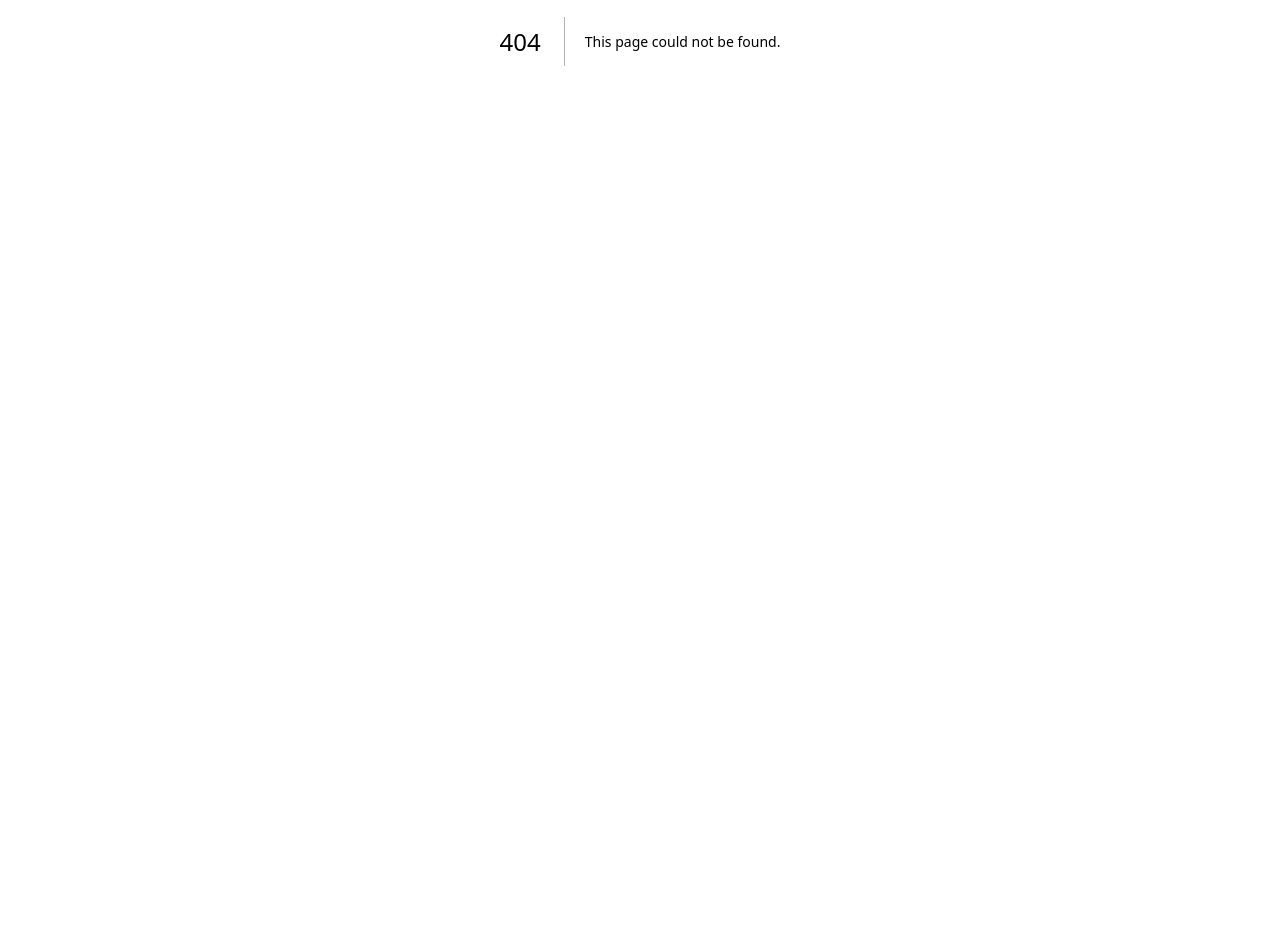
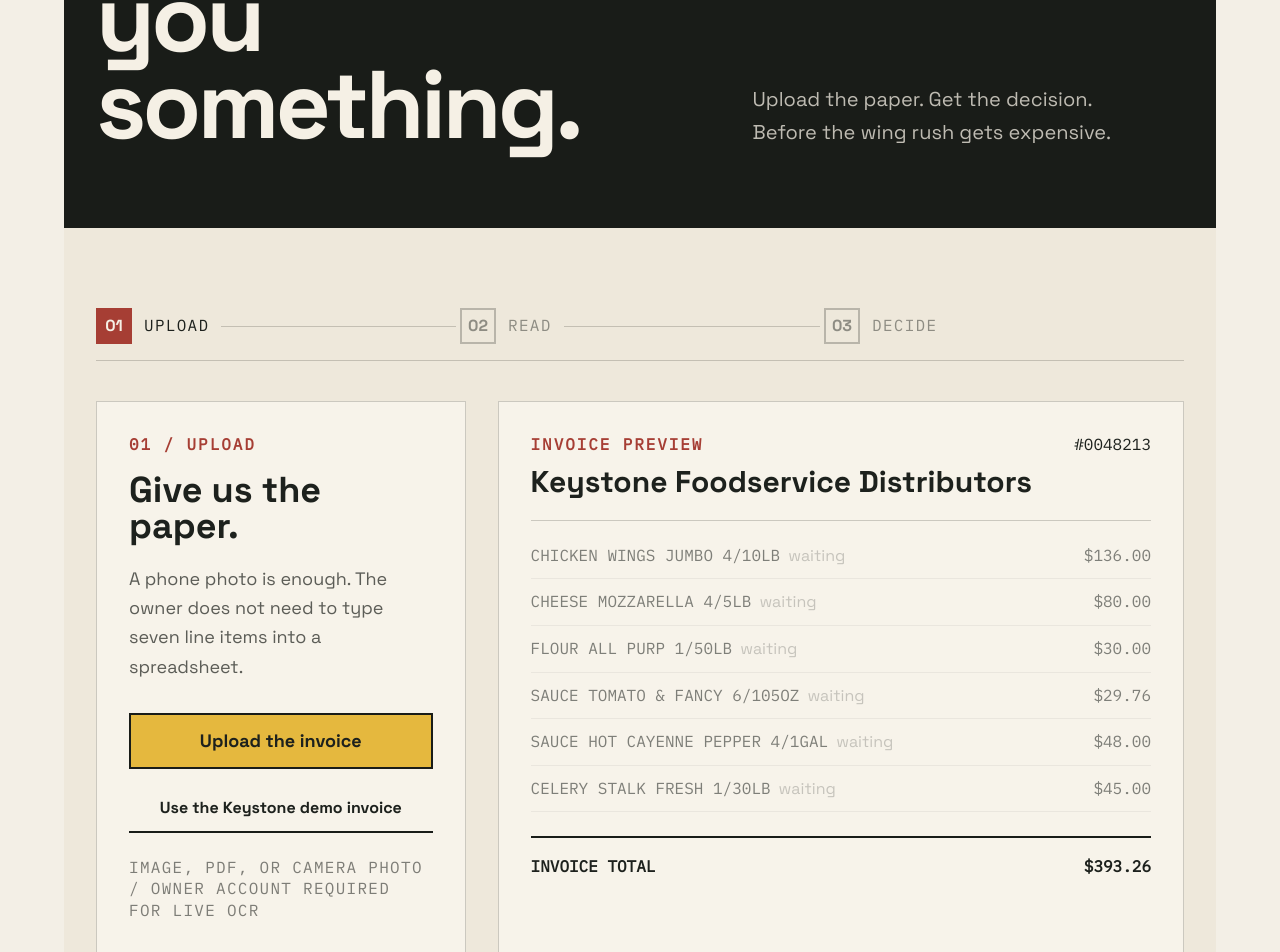
Before and after one commit to mattothomas/resturant-compiled, a Next.js app: page /demo in a window 1280 px wide. Before the commit this address had no page. Shown: the part 484-1436 px from the top of the page. Before the commit the page ends 973 px from the top, so only its background shows below. Built offline with nearby package versions, Linux system fonts and the light colour scheme.

Commit message:
Add invoice intelligence product walkthrough

```diff
--- /dev/null
+++ b/app/demo/page.js
@@ -0,0 +1,99 @@
+"use client";
+
+import Link from "next/link";
+import { motion } from "motion/react";
+import { useRef, useState } from "react";
+
+const LINES = [
+  ["CHICKEN WINGS JUMBO 4/10LB", "$136.00", "chicken wings"],
+  ["CHEESE MOZZARELLA 4/5LB", "$80.00", "mozzarella"],
+  ["FLOUR ALL PURP 1/50LB", "$30.00", "flour"],
+  ["SAUCE TOMATO & FANCY 6/105OZ", "$29.76", "tomato sauce"],
+  ["SAUCE HOT CAYENNE PEPPER 4/1GAL", "$48.00", "hot sauce"],
+  ["CELERY STALK FRESH 1/30LB", "$45.00", "celery"],
+];
+
+const STAGES = ["Upload", "Read", "Decide"];
+
+export default function DemoPage() {
+  const inputRef = useRef(null);
+  const [stage, setStage] = useState(0);
+  const [fileName, setFileName] = useState("");
+  const [inventory, setInventory] = useState(false);
+
+  function start(file) {
+    setFileName(file?.name || "keystone-invoice-0048213.png");
+    setStage(1);
+    window.setTimeout(() => setStage(2), 1400);
+  }
+
+  return (
+    <div className="-mx-5 -mt-8 min-h-screen overflow-hidden bg-[#eee8db] md:-mx-8 md:-mt-12">
+      <section className="bg-[#191c18] px-5 py-12 text-[#f5f0e5] md:px-8 md:py-20">
+        <div className="mx-auto max-w-6xl">
+          <Link href="/home-2" className="font-mono text-sm uppercase tracking-[0.12em] text-[#e5b83e]">← Back to the neighborhood board</Link>
+          <div className="mt-16 grid gap-10 md:grid-cols-[1fr_0.7fr] md:items-end">
+            <div><p className="font-mono text-sm uppercase tracking-[0.12em] text-[#e5b83e]">A product walkthrough / owner desk</p><h1 className="mt-5 max-w-4xl text-6xl font-bold leading-[0.9] tracking-[-0.04em] md:text-8xl">Your invoice is trying to tell you something.</h1></div>
+            <p className="max-w-sm text-xl leading-relaxed text-[#f5f0e5]/75">Upload the paper. Get the decision. Before the wing rush gets expensive.</p>
+          </div>
+        </div>
+      </section>
+
+      <main className="mx-auto max-w-6xl px-5 py-12 md:px-8 md:py-20">
+        <div className="mb-10 flex items-center gap-1 border-b border-[#191c18]/20 pb-4">
+          {STAGES.map((label, index) => <div key={label} className="flex flex-1 items-center gap-3"><span className={`grid size-9 place-items-center border-2 text-sm font-bold ${stage >= index ? "border-[#a63e34] bg-[#a63e34] text-[#f5f0e5]" : "border-[#191c18]/25 text-[#191c18]/45"}`}>0{index + 1}</span><span className={`font-mono text-sm uppercase tracking-[0.08em] ${stage >= index ? "" : "text-[#191c18]/45"}`}>{label}</span>{index < 2 && <span className="hidden h-px flex-1 bg-[#191c18]/20 md:block" />}</div>)}
+        </div>
+
+        <section className="grid gap-8 md:grid-cols-[0.7fr_1.3fr]">
+          <div className="border border-[#191c18]/20 bg-[#f7f3ea] p-6 md:p-8">
+            <p className="font-mono text-sm font-bold uppercase tracking-[0.12em] text-[#a63e34]">01 / Upload</p>
+            <h2 className="mt-4 text-4xl font-bold leading-none">Give us the paper.</h2>
+            <p className="mt-5 text-lg leading-relaxed text-[#191c18]/70">A phone photo is enough. The owner does not need to type seven line items into a spreadsheet.</p>
+            <input ref={inputRef} type="file" accept="image/*,application/pdf" className="hidden" onChange={(event) => start(event.target.files?.[0])} />
+            <button onClick={() => inputRef.current?.click()} className="mt-8 min-h-14 w-full border-2 border-[#191c18] bg-[#e5b83e] px-5 text-lg font-bold hover:-translate-y-0.5">{fileName || "Upload the invoice"}</button>
+            <button onClick={() => start()} className="mt-4 min-h-12 w-full border-b-2 border-[#191c18] px-5 text-base font-bold">Use the Keystone demo invoice</button>
+            <p className="mt-6 font-mono text-xs uppercase tracking-[0.08em] text-[#191c18]/55">Image, PDF, or camera photo / owner account required for live OCR</p>
+          </div>
+
+          <div className="border border-[#191c18]/20 bg-[#f7f3ea] p-6 md:p-8">
+            <div className="flex items-start justify-between gap-5 border-b border-[#191c18]/20 pb-5"><div><p className="font-mono text-sm font-bold uppercase tracking-[0.12em] text-[#a63e34]">{stage === 0 ? "Invoice preview" : stage === 1 ? "Reading the invoice" : "OCR complete"}</p><h2 className="mt-2 text-3xl font-bold">Keystone Foodservice Distributors</h2></div><span className="font-mono text-sm">#0048213</span></div>
+            <div className="mt-6 space-y-3">
+              {LINES.map(([description, price, ingredient], index) => <motion.div key={description} initial={{ opacity: 0.35 }} animate={{ opacity: stage >= 1 ? 1 : 0.55 }} transition={{ delay: stage === 1 ? index * 0.12 : 0 }} className="grid grid-cols-[1fr_auto] gap-3 border-b border-[#191c18]/10 pb-3 font-mono text-sm"><span>{description}<small className={`ml-2 font-sans text-xs ${stage >= 2 ? "text-[#256553]" : "text-[#191c18]/40"}`}>{stage >= 2 ? `→ ${ingredient}` : "waiting"}</small></span><span>{price}</span></motion.div>)}
+            </div>
+            <div className="mt-6 flex justify-between border-t-2 border-[#191c18] pt-4 font-mono font-bold"><span>INVOICE TOTAL</span><span>$393.26</span></div>
+            {stage === 1 && <div className="mt-7"><div className="h-2 overflow-hidden bg-[#191c18]/10"><motion.div className="h-full bg-[#a63e34]" initial={{ width: "0%" }} animate={{ width: "85%" }} transition={{ duration: 1.2 }} /></div><p className="mt-3 font-mono text-sm uppercase tracking-[0.08em]">Matching ingredients and pack sizes…</p></div>}
+          </div>
+        </section>
+
+        {stage === 0 && <div className="mt-10 border-l-4 border-[#e5b83e] bg-[#f7f3ea] p-6 text-xl font-bold md:p-8">The magic is not “AI read a receipt.” The magic is what the owner can do next.</div>}
+
+        {stage >= 2 && <motion.section initial={{ opacity: 0, y: 18 }} animate={{ opacity: 1, y: 0 }} className="mt-10 space-y-8">
+          <div className="border-y-2 border-[#191c18] py-8"><p className="font-mono text-sm font-bold uppercase tracking-[0.12em] text-[#a63e34]">02 / Decision</p><h2 className="mt-3 max-w-4xl text-5xl font-bold leading-[0.95] tracking-[-0.03em] md:text-7xl">The wings are no longer a $5 problem. They are a margin problem.</h2><p className="mt-5 max-w-2xl text-xl leading-relaxed text-[#191c18]/70">Four 10-pound packs cost $136. That puts the chicken at $3.40/lb and the Buffalo Wings plate at about $4.22 before labor, rent, and the sauce.</p></div>
+          <div className="grid gap-3 md:grid-cols-3">
+            <Insight label="Plate cost" value="$4.22" detail="current ingredient cost" tone="dark" />
+            <Insight label="At $5.00" value="84%" detail="food cost / too thin" tone="loss" />
+            <Insight label="Target price" value="$12.25" detail="35% food-cost target" tone="action" />
+          </div>
+          <div className="grid gap-5 md:grid-cols-2">
+            <div className="border-2 border-[#a63e34] bg-[#a63e34] p-6 text-[#f5f0e5] md:p-8"><p className="font-mono text-sm uppercase tracking-[0.08em]">Blocked recommendation</p><p className="mt-5 text-4xl font-bold">$3.50 deal</p><p className="mt-3 text-lg">No. That loses about $0.72 on every plate before labor. The system should stop the owner from calling a loss a deal.</p></div>
+            <div className="border-2 border-[#191c18] bg-[#e5b83e] p-6 md:p-8"><p className="font-mono text-sm uppercase tracking-[0.08em]">Safer move</p><p className="mt-5 text-4xl font-bold">Raise price or switch the feature.</p><p className="mt-3 text-lg">Price the wings at $12.25 for the target margin, or discount a different dish whose cost can actually carry the traffic.</p></div>
+          </div>
+        </motion.section>}
+
+        <section className="mt-16 border border-[#191c18]/20 bg-[#191c18] p-6 text-[#f5f0e5] md:p-10">
+          <div className="flex flex-col justify-between gap-8 md:flex-row md:items-end"><div><p className="font-mono text-sm uppercase tracking-[0.12em] text-[#e5b83e]">03 / The stretch</p><h2 className="mt-3 max-w-2xl text-4xl font-bold leading-none md:text-6xl">Point the phone at the prep bin before the rush.</h2><p className="mt-5 max-w-xl text-lg leading-relaxed text-[#f5f0e5]/70">Future capability: a camera estimate of on-hand inventory, matched to the rush forecast and the owner&apos;s menu economics.</p></div><button onClick={() => setInventory((value) => !value)} className="min-h-12 border-2 border-[#f5f0e5] px-5 font-bold hover:bg-[#f5f0e5] hover:text-[#191c18]">{inventory ? "Hide concept" : "See the concept"}</button></div>
+          {inventory && <motion.div initial={{ opacity: 0, height: 0 }} animate={{ opacity: 1, height: "auto" }} className="mt-10 grid gap-px border border-[#f5f0e5]/30 bg-[#f5f0e5]/30 md:grid-cols-3"><InventoryStat label="Camera estimate" value="2.4 lb" detail="wings on hand" /><InventoryStat label="Friday rush forecast" value="8.0 lb" detail="expected demand" /><InventoryStat label="Action" value="Buy 5.6 lb" detail="or feature a different plate" /></motion.div>}
+        </section>
+      </main>
+    </div>
+  );
+}
+
+function Insight({ label, value, detail, tone }) {
+  const styles = { dark: "bg-[#191c18] text-[#f5f0e5]", loss: "bg-[#f7f3ea] border-2 border-[#a63e34] text-[#a63e34]", action: "bg-[#e5b83e] text-[#191c18]" };
+  return <div className={`p-5 md:p-6 ${styles[tone]}`}><p className="font-mono text-sm uppercase tracking-[0.08em]">{label}</p><p className="mt-5 text-4xl font-bold">{value}</p><p className="mt-2 text-base opacity-75">{detail}</p></div>;
+}
+
+function InventoryStat({ label, value, detail }) {
+  return <div className="bg-[#191c18] p-5 md:p-6"><p className="font-mono text-sm uppercase tracking-[0.08em] text-[#e5b83e]">{label}</p><p className="mt-4 text-3xl font-bold">{value}</p><p className="mt-2 text-base text-[#f5f0e5]/65">{detail}</p></div>;
+}
```
